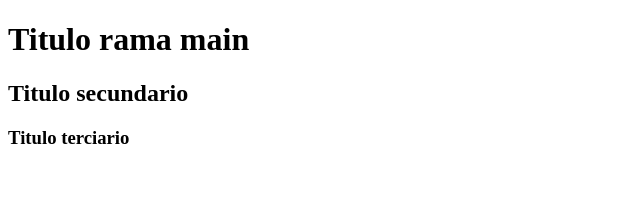
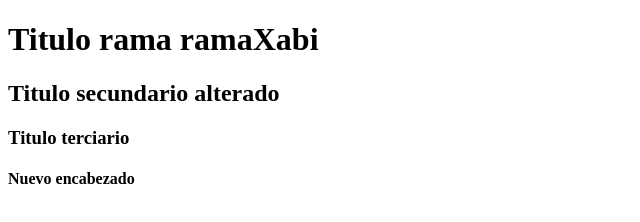
Before and after one commit to XabierGallardo/repoExperimental, a plain HTML site: page index.html in a window 1280 px wide. Shown: the whole page, without its empty margins (0-640 px from the left). Drawn offline with Linux system fonts and the light colour scheme.

Commit message:
Engadidos cambios no index.html

```diff
--- a/index.html
+++ b/index.html
@@ -6,8 +6,9 @@
     <title>Document</title>
 </head>
 <body>
-    <h1>Titulo rama main</h1>
-    <h2>Titulo secundario</h2>
+    <h1>Titulo rama ramaXabi</h1>
+    <h2>Titulo secundario alterado</h2>
     <h3>Titulo terciario</h3>
+    <h4>Nuevo encabezado</h4>
 </body>
 </html>
```
